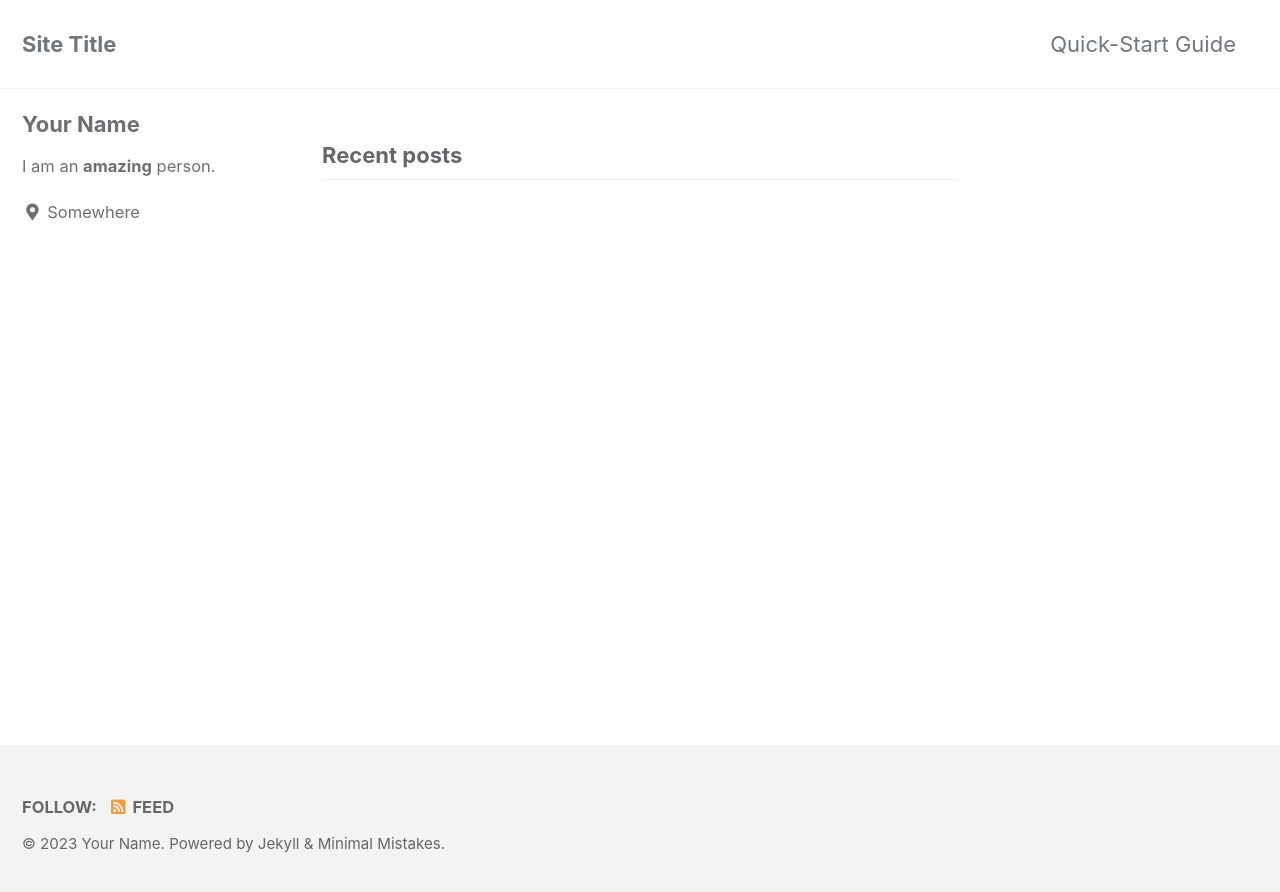
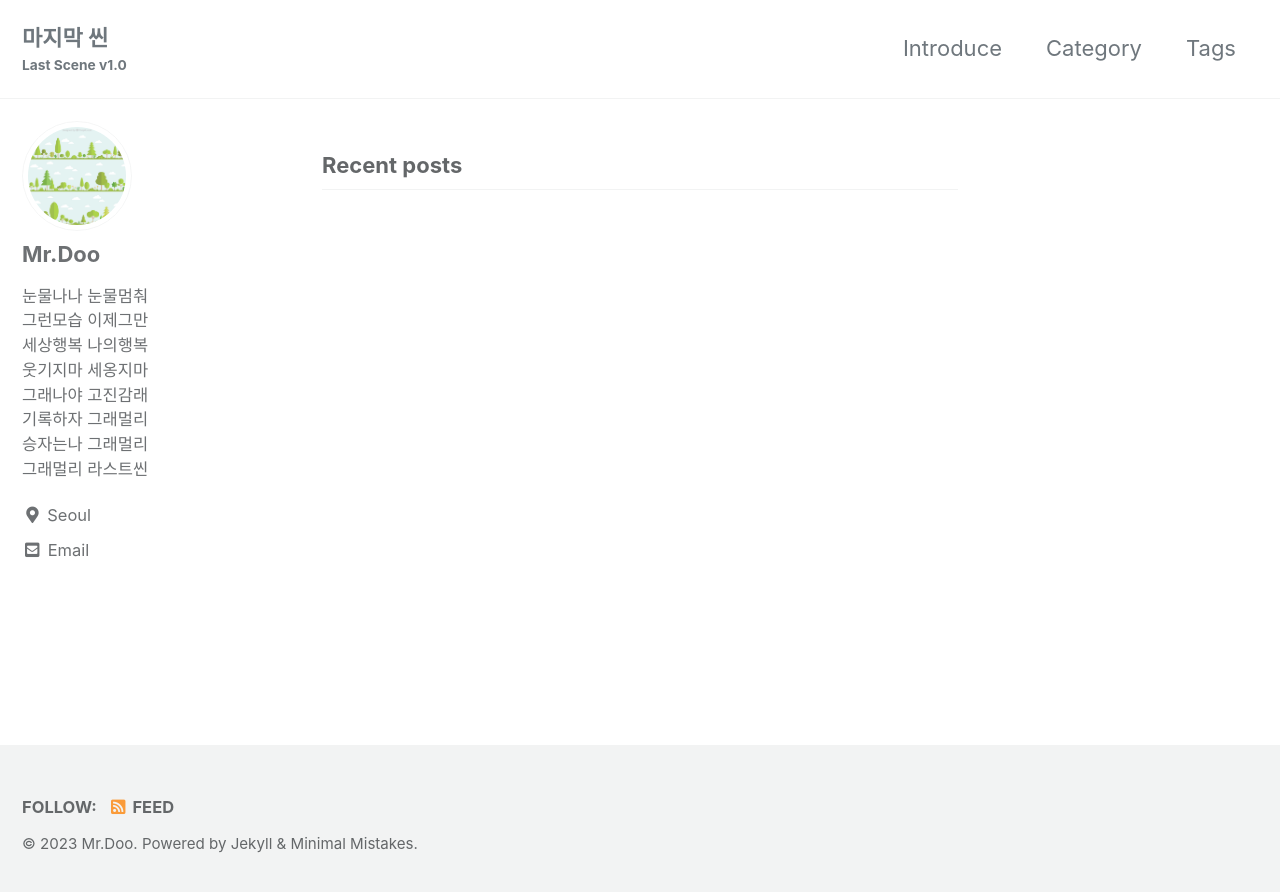
Before and after one commit to misterdoo/lastscene.github.io, a Jekyll site: the page built from index.html, in a window 1280 px wide. Shown: the top 892 px of the page. Built offline with Jekyll 4.4.1, drawn with Linux system fonts in a browser that asks for light colours; cached includes are drawn as plain includes; the list of posts is cut into pages by our own code.

Commit message:
* modify line. * add profil image

```diff
--- a/_config.yml
+++ b/_config.yml
@@ -16,17 +16,17 @@ minimal_mistakes_skin    : "default" # "air", "aqua", "contrast", "dark", "dirt"
 
 # Site Settings
 locale                   : "en-US"
-title                    : "Site Title"
+title                    : "Last Scene"
 title_separator          : "-"
-subtitle                 : # site tagline that appears below site title in masthead
-name                     : "Your Name"
-description              : "An amazing website."
-url                      : # the base hostname & protocol for your site e.g. "https://mmistakes.github.io"
+subtitle                 : "Last Scene v1.0"
+name                     : "Mr.Doo"
+description              : "Last Scene Website"
+url                      : "https://lastscene.github.io"
 baseurl                  : # the subpath of your site, e.g. "/blog"
-repository               : # GitHub username/repo-name e.g. "mmistakes/minimal-mistakes"
+repository               :
 teaser                   : # path of fallback teaser image, e.g. "/assets/images/500x300.png"
 logo                     : # path of logo image to display in the masthead, e.g. "/assets/images/88x88.png"
-masthead_title           : # overrides the website title displayed in the masthead, use " " for no title
+masthead_title           : "마지막 씬"
 # breadcrumbs            : false # true, false (default)
 words_per_minute         : 200
 comments:
@@ -101,15 +101,15 @@ analytics:
 
 # Site Author
 author:
-  name             : "Your Name"
-  avatar           : # path of avatar image, e.g. "/assets/images/bio-photo.jpg"
-  bio              : "I am an **amazing** person."
-  location         : "Somewhere"
-  email            :
+  name             : "Mr.Doo"
+  avatar           : /assets/images/13748-NPGW6F.jpg # <a href="https://kr.freepik.com/free-vector/green-trees_794232.htm#query=%EC%9E%90%EC%97%B0&position=15&from_view=search&track=sph">Freepik</a>
+  bio              : "눈물나나 눈물멈춰<br>그런모습 이제그만<br>세상행복 나의행복<br>웃기지마 세옹지마<br>그래나야 고진감래<br>기록하자 그래멀리<br>승자는나 그래멀리<br>그래멀리 라스트씬"
+  location         : "Seoul"
+  email            : "misterdoospace@gmail.com"
   links:
     - label: "Email"
       icon: "fas fa-fw fa-envelope-square"
-      # url: "mailto:your.name@email.com"
+      #url: "mailto:misterdoospace@gmail.com"
     - label: "Website"
       icon: "fas fa-fw fa-link"
       # url: "https://your-website.com"
@@ -215,7 +215,7 @@ sass:
 
 # Outputting
 permalink: /:categories/:title/
-paginate: 5 # amount of posts to show
+paginate: 15 # amount of posts to show
 paginate_path: /page:num/
 timezone: # https://en.wikipedia.org/wiki/List_of_tz_database_time_zones
 
@@ -287,3 +287,9 @@ defaults:
       comments: # true
       share: true
       related: true
+  - scope:
+      path: "_pages"
+      type: pages
+    values:
+      layout: single
+      author_profile: true
--- a/_data/navigation.yml
+++ b/_data/navigation.yml
@@ -1,7 +1,11 @@
 # main links
 main:
-  - title: "Quick-Start Guide"
-    url: https://mmistakes.github.io/minimal-mistakes/docs/quick-start-guide/
+  - title: "Introduce"
+    url: /about/
+  - title: "Category"
+    url: /categories/
+  - title: "Tags"
+    url: /tags/
   # - title: "About"
   #   url: https://mmistakes.github.io/minimal-mistakes/about/
   # - title: "Sample Posts"
```
Also changed, not shown: assets/images/License free.txt (added, +45 -0 lines), assets/images/13748-NPGW6F.jpg (added).
